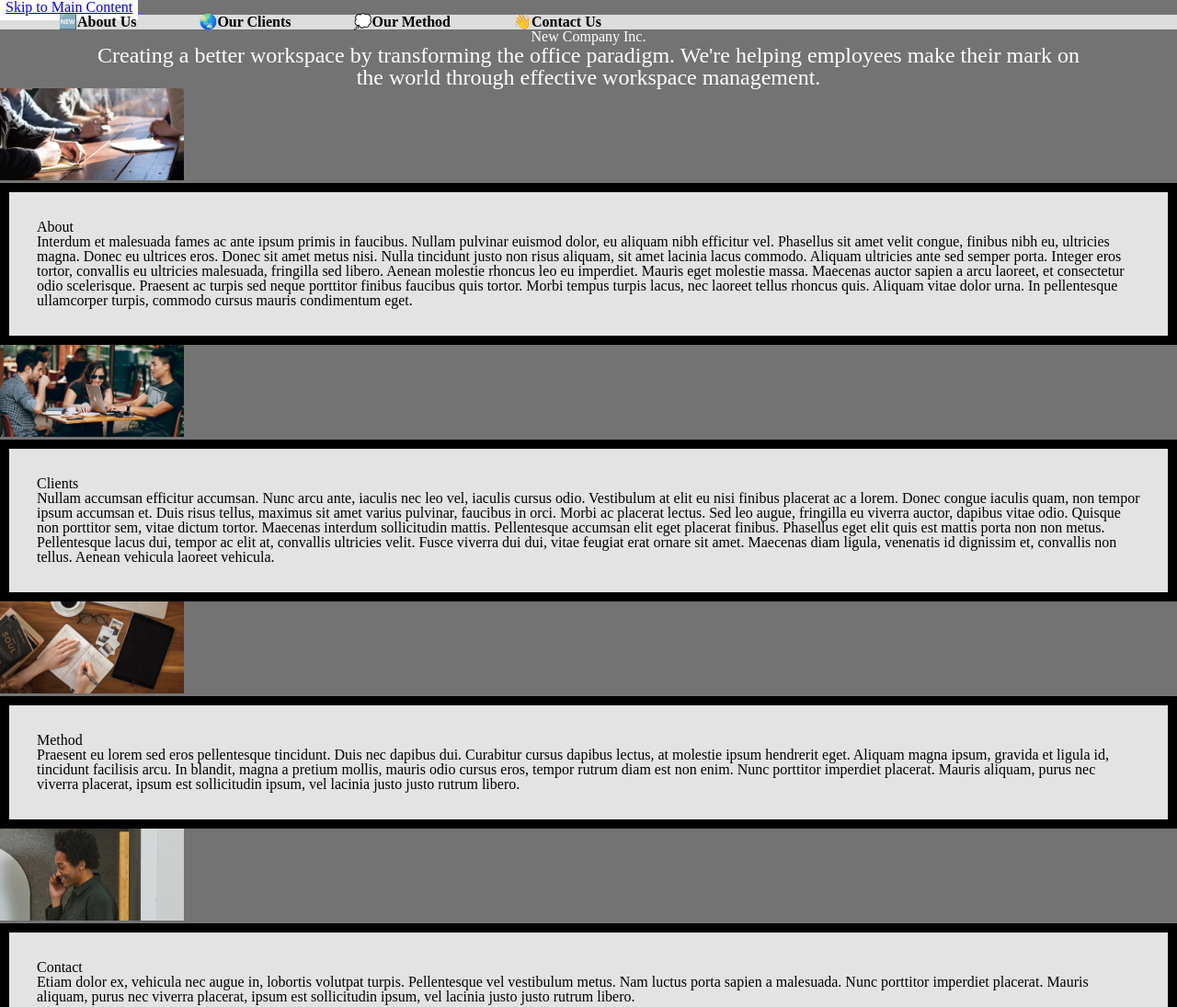
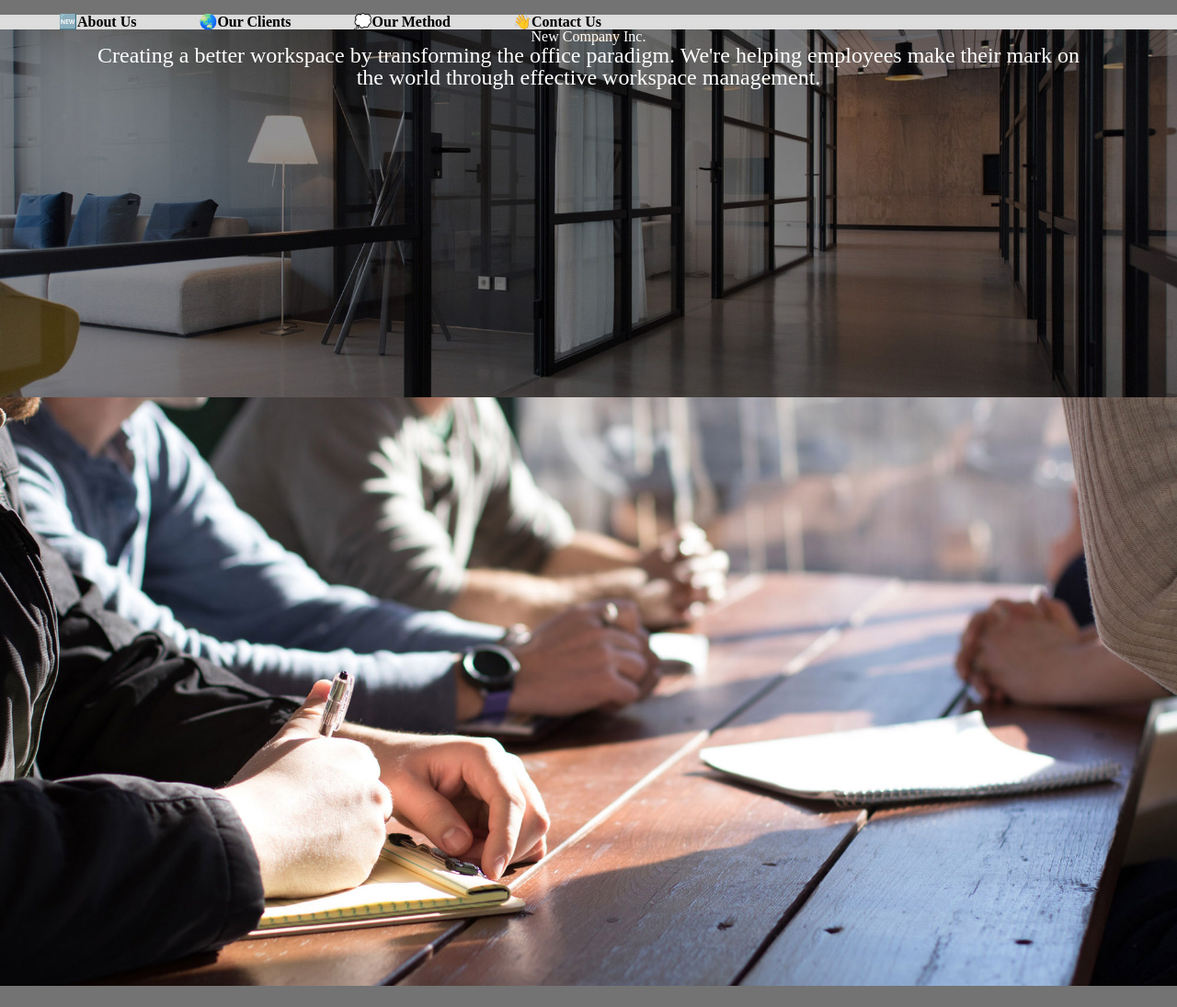
Before and after one commit to cecielz/homework3-2022, a plain HTML site: page index.html in a window 1280 px wide. Shown: the top 1095 px of the page at 92% size. Drawn offline with Linux system fonts and the light colour scheme.

Commit message:
did some changes

```diff
--- a/css/style.css
+++ b/css/style.css
@@ -71,9 +71,17 @@ footer a:visited{
 /*****  End Starter Code ****/
 
 /* Requirement 1 code here*/
+nav a{
+  color: black;
+  font-weight: bold;
+  text-decoration: none;
+}
 
 /* Requirement 2 code here*/
-
+nav a:hover{
+  text-decoration: underline;
+  text-decoration-style: wavy;
+}
 
 
 a.skip{
@@ -84,20 +92,59 @@ a.skip{
   z-index: 1;
   /* Requirement 3 code here*/
 
+  position:relative;
+  right: 500px;
 }
 
 
 /* Requirement 4 code here*/
-
+nav a:focus {
+  border-top: 2px solid yellow;
+}
 
 .container{
   /* Requirement 5 code here*/
+  display: grid;
+
+  grid-template-columns: 1fr 5fr 1fr;
+  grid-template-rows: 1fr 1fr 1fr 1fr;
+  row-gap: 30px;
 
 }
 
+
 /* Requirements 6-10 here: */
+.intro{
 
+  background: url("../images/header.jpg") #707070;;
+  min-height: 400px;
+  z-index: 1;
+  background-attachment: fixed;
+  background-position: center;
+  background-repeat: no-repeat;
+  background-size: cover;
 
+}
+
+.about, .clients, .method, .contact{
+  grid-column: 2;
+}
+
+img{
+  width: 100%;
+}
+
+.about-image, .clients-image, .method-image, .contact-image{
+  max-height: 500px;
+  display:block;
+  grid-column: 1 / span 3;
+}
+
+.text{
+  align-self: center;
+  max-height: 25vh;
+  overflow: scroll;
+}
 
 @media screen and (min-width: 700px){
   nav{
--- a/index.html
+++ b/index.html
@@ -2,6 +2,7 @@
 <html lang="en">
   <head>
     <meta charset="utf-8">
+    <meta name="viewport" content="width=device-width, initial-scale=1.0">
     <link rel="icon"  href="images/logo-drk.png">
     <link rel="stylesheet" type="text/css" href="css/style.css">
     <link rel="stylesheet" type="text/css" href="css/html5reset.css">
@@ -12,10 +13,10 @@
     <header>
     <nav>
       <ul>
-        <li>&#x1F195;<a>About Us</a></li>
-        <li>&#x1F30F;<a>Our Clients</a></li>
-        <li>&#128173;<a>Our Method</a></li>
-        <li>&#128075;<a>Contact Us</a></li>
+        <li>&#x1F195;<a href = "#about">About Us</a></li>
+        <li>&#x1F30F;<a href = "#clients">Our Clients</a></li>
+        <li>&#128173;<a href = "#method">Our Method</a></li>
+        <li>&#128075;<a href = "#contant">Contact Us</a></li>
       </ul>
       </nav>
       <div class = "intro">
```
